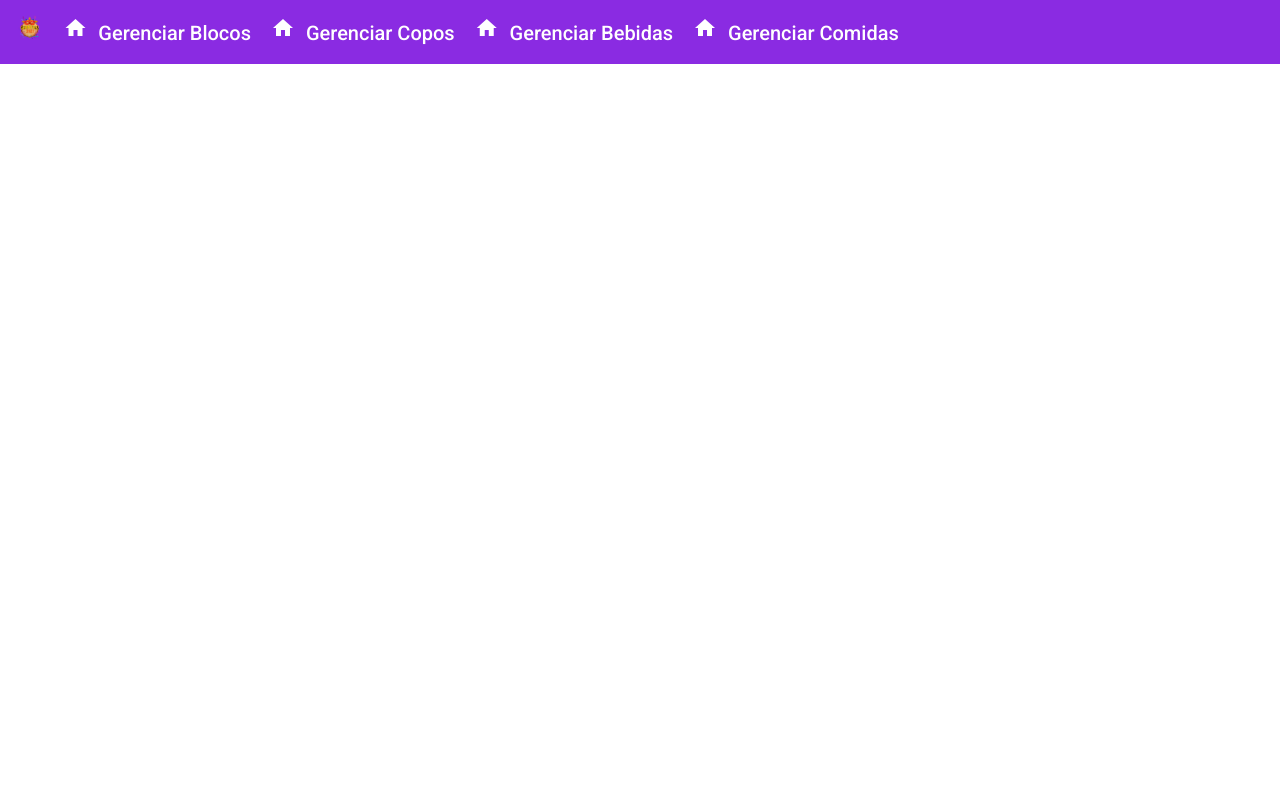
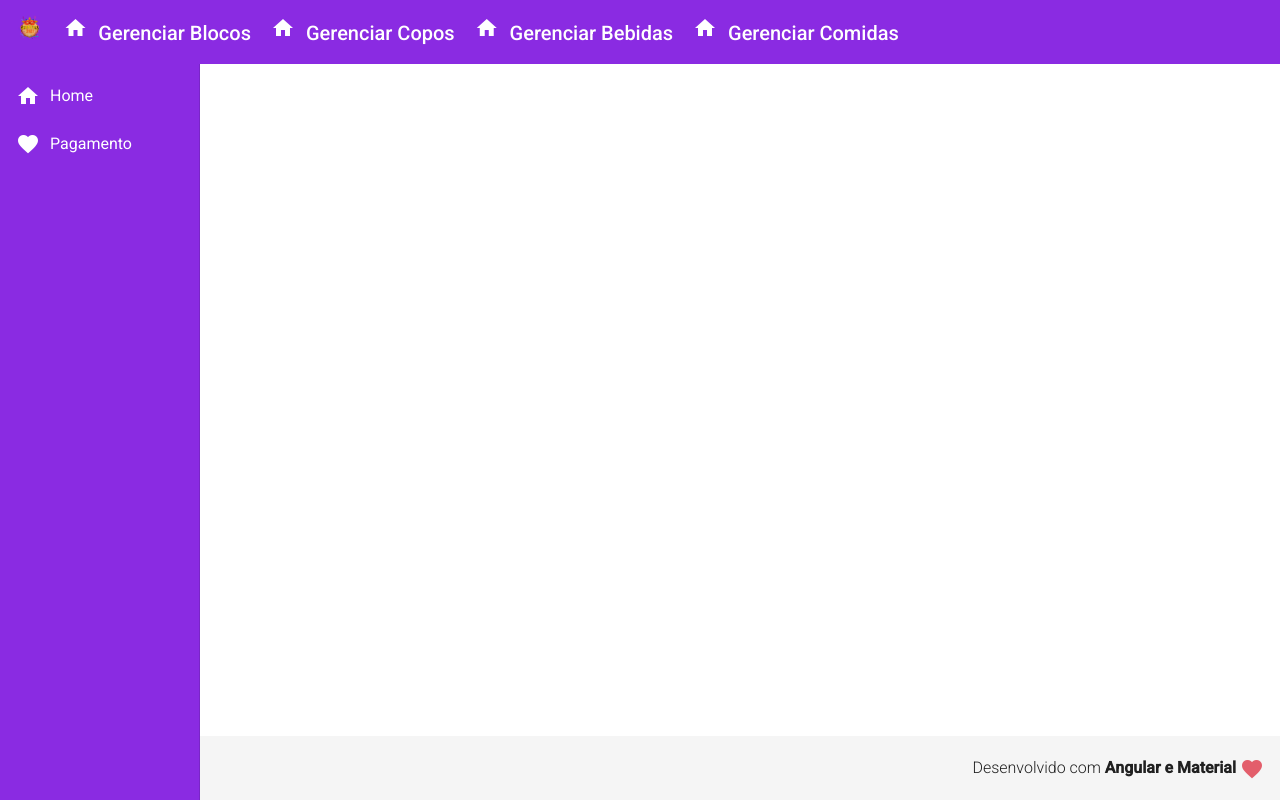
Before and after one commit to caiogomesxx/Angular, an Angular app in the folder frontend/: page / in a window 1280 px wide. Built offline with nearby package versions, Linux system fonts and the light colour scheme.

Commit message:
Comentário do commit da minha nova branch

```diff
--- a/frontend/src/app/app.component.html
+++ b/frontend/src/app/app.component.html
@@ -1 +1,3 @@
 <app-header></app-header>
+<app-nav></app-nav>
+<app-footer></app-footer>
--- /dev/null
+++ b/frontend/src/app/components/template/footer/footer.component.css
@@ -0,0 +1,10 @@
+.footer{
+  position: fixed;
+  bottom:0;
+  display: flex;
+  justify-content: flex-end;
+}
+.footer span {
+  font-size:1rem;
+  font-weight: 300;
+}
--- /dev/null
+++ b/frontend/src/app/components/template/footer/footer.component.html
@@ -0,0 +1,6 @@
+<mat-toolbar class="footer">
+<span>
+  Desenvolvido com <strong> Angular e Material </strong>
+  <i class="material-icons red v-middle">favorite</i>
+</span>
+</mat-toolbar>
--- /dev/null
+++ b/frontend/src/app/components/template/footer/footer.component.ts
@@ -0,0 +1,15 @@
+import { Component, OnInit } from '@angular/core';
+
+@Component({
+  selector: 'app-footer',
+  templateUrl: './footer.component.html',
+  styleUrls: ['./footer.component.css']
+})
+export class FooterComponent implements OnInit {
+
+  constructor() { }
+
+  ngOnInit(): void {
+  }
+
+}
--- /dev/null
+++ b/frontend/src/app/components/template/nav/nav.component.css
@@ -0,0 +1,10 @@
+.sidenav{
+  background: #8A2BE2;
+  width:200px;
+}
+.sidenav a {
+  color: #fff;
+}
+.sidenav i {
+  padding-right: 10px;
+}
--- /dev/null
+++ b/frontend/src/app/components/template/nav/nav.component.html
@@ -0,0 +1,20 @@
+<mat-sidenav-container class="container">
+  <mat-sidenav
+  class="sidenav"
+  mode="side"
+  opened
+  fixedInViewport="true"
+  fixedTopGap="64"
+  >
+<mat-nav-list class="nav-list">
+  <a mat-list-item>
+    <i class="material-icons"> home</i>
+    Home
+  </a>
+  <a mat-list-item>
+    <i class="material-icons"> favorite</i>
+    Pagamento
+  </a>
+  </mat-nav-list>
+</mat-sidenav>
+</mat-sidenav-container>
--- /dev/null
+++ b/frontend/src/app/components/template/nav/nav.component.ts
@@ -0,0 +1,15 @@
+import { Component, OnInit } from '@angular/core';
+
+@Component({
+  selector: 'app-nav',
+  templateUrl: './nav.component.html',
+  styleUrls: ['./nav.component.css']
+})
+export class NavComponent implements OnInit {
+
+  constructor() { }
+
+  ngOnInit(): void {
+  }
+
+}
--- a/frontend/src/index.html
+++ b/frontend/src/index.html
@@ -2,7 +2,8 @@
 <html lang="en">
 <head>
   <meta charset="utf-8">
-  <title>Frontend</title>
+  <title>Frontend project ,
+    developed by Caio</title>
   <base href="/">
   <meta name="viewport" content="width=device-width, initial-scale=1">
   <link rel="icon" type="image/x-icon" href="favicon.ico">
--- a/frontend/src/styles.css
+++ b/frontend/src/styles.css
@@ -2,3 +2,9 @@
 
 html, body { height: 100%; }
 body { margin: 0; font-family: Roboto, "Helvetica Neue", sans-serif; }
+.red {
+color: rgba(227, 94, 107);
+}
+.v-middle {
+  vertical-align: middle;
+}
```
Also changed, not shown: frontend/src/app/app.module.ts (+12 -3 lines).
